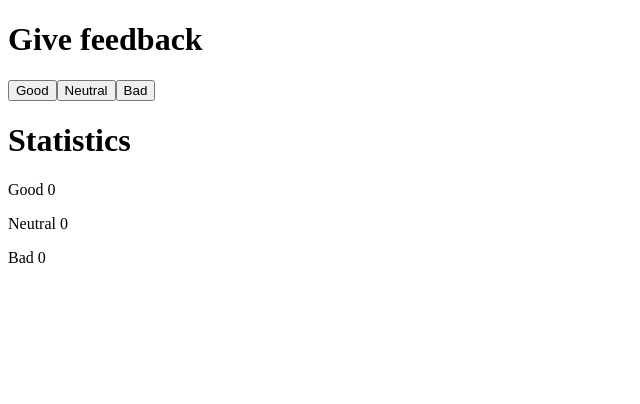
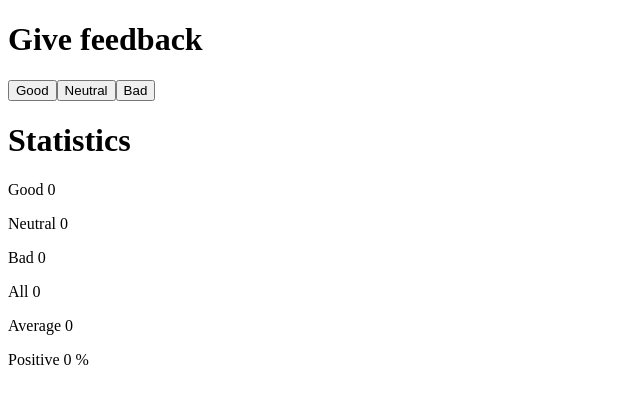
Before and after one commit to Sam0ni/HY-fullstack-palautus, a React (Create React App) app in the folder osa1/unicafe/: page / in a window 1280 px wide. Shown: the top 404 px of the page, without its empty margins (0-640 px from the left). Built offline with nearby package versions, Linux system fonts and the light colour scheme.

Commit message:
add exercise 1.7

```diff
--- a/osa1/unicafe/src/App.js
+++ b/osa1/unicafe/src/App.js
@@ -15,21 +15,47 @@ const App = () => {
   const [good, setGood] = useState(0)
   const [neutral, setNeutral] = useState(0)
   const [bad, setBad] = useState(0)
+  const [total, setTotal] = useState(0)
+  const [average, setAvg] = useState(0)
+  const [positive, setPos] = useState(0)
 
-  const increaseValue = (value, setter) => () => {
-    setter(value + 1)
+  const increaseGood = () => {
+    const updatedGood = good + 1
+    setGood(updatedGood)
+    setTotal(updatedGood + neutral + bad)
+    setAvg((updatedGood - bad)/ (updatedGood + neutral + bad))
+    setPos((updatedGood / (updatedGood + neutral + bad)))
   }
+  const increaseNeutral = () => {
+    const updatedNeutral = neutral + 1
+    setNeutral(updatedNeutral)
+    setTotal(updatedNeutral + good + bad)
+    setAvg((good - bad)/ (good + updatedNeutral + bad))
+    setPos((good / (good + updatedNeutral + bad)))
+  }
+  const increaseBad = () => {
+    const updatedBad = bad + 1
+    setBad(updatedBad)
+    setTotal(updatedBad + good + neutral)
+    setAvg((good - updatedBad)/ (good + neutral + updatedBad))
+    setPos((good / (good + neutral + updatedBad)))
+  }
+
+
 
   return (
     <div>
       <h1>Give feedback</h1>
-      <Button handleClick={increaseValue(good, setGood)} text={"Good"}/>
-      <Button handleClick={increaseValue(neutral, setNeutral)} text={"Neutral"}/>
-      <Button handleClick={increaseValue(bad, setBad)} text={"Bad"}/>
+      <Button handleClick={increaseGood} text={"Good"}/>
+      <Button handleClick={increaseNeutral} text={"Neutral"}/>
+      <Button handleClick={increaseBad} text={"Bad"}/>
       <h1>Statistics</h1>
       <Display value={good} text={"Good"}/>
       <Display value={neutral} text={"Neutral"}/>
       <Display value={bad} text={"Bad"}/>
+      <Display value={total} text={"All"}/>
+      <Display value={average} text={"Average"}/>
+      <Display value={positive + " %"} text={"Positive"}/>
     </div>
   )
 }
```
